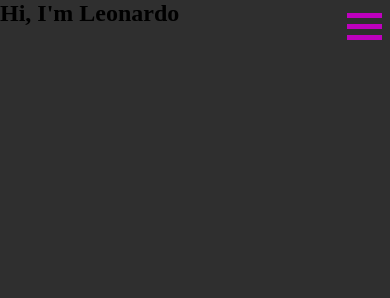
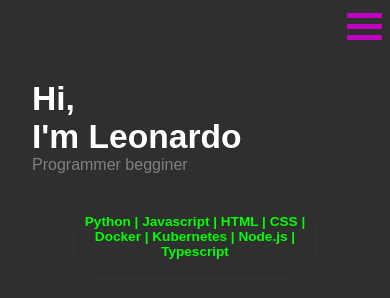
Before and after one commit to feilstrecker/mySite, a plain HTML site: page index.html in a window 390 px wide. Drawn offline with Linux system fonts and the light colour scheme.

Commit message:
new section

```diff
--- a/assets/css/style.css
+++ b/assets/css/style.css
@@ -1,6 +1,7 @@
 * {
     margin: 0;
     padding: 0;
+    scroll-behavior: smooth;
 }
 
 ul {
@@ -51,6 +52,7 @@ body {
         box-shadow: -0.1rem 1rem 2rem -1rem rgb(191, 0, 191);
         position: fixed;
         right: 0;
+        top: 0;
         width: 0;
         height: 100vh;
         transition: ease;
@@ -73,4 +75,45 @@ body {
         font-size: 1.2rem;
     }
 
+    .home {
+        width: 100%;
+        height: 100%;
+        display: flex;
+        flex-direction: column;
+    }
+
+    .home-title {
+        font-family: Arial, Helvetica, sans-serif;
+        color: white;
+        font-size: 2.1rem;
+        margin-left: 2rem;
+        margin-top: 5rem;
+        transition: ease;
+        transition-duration: 1s;
+    }
+    .home-title:hover {
+        color: purple;
+    }
+
+    .p-home {
+        color: gray;
+        font-family: Arial, Helvetica, sans-serif;
+        margin-left: 2rem;
+        font-weight: lighter;
+    }
+
+    .p-home-skills {
+        color: #00ff00;
+        font-size: 85%;
+        font-family: Arial, Helvetica, sans-serif;
+        font-weight: bold;
+        margin: 2rem auto 0 auto;
+        box-shadow: 0 0 1rem -0.8rem gray;
+        width: 15rem;
+        height: 4rem;
+        text-align: center;
+        padding-top: 0.5rem;
+        border-radius: 0.5rem;
+    }
+
 }
--- a/index.html
+++ b/index.html
@@ -16,17 +16,18 @@
         </div>
         <aside class="mobile-navbar-content">
             <ul class="mobile-navbar-ul">
-                <li class="mobile-navbar-li">home</li>
-                <li class="mobile-navbar-li">about</li>
-                <li class="mobile-navbar-li">certificates</li>
+                <li class="mobile-navbar-li"><a href="#home">home</a></li>
+                <li class="mobile-navbar-li"><a href="#home">about</a></li>
+                <li class="mobile-navbar-li"><a href="#home">certificates</a></li>
             </ul>
         </aside>
     </nav>
 
-    <section class="home">
-        <h1 class="home-title">Hi, I'm Leonardo</h1>
+    <section id="home" class="home">
+        <h1 class="home-title">Hi,<br> I'm Leonardo</h1>
+        <p class="p-home">Programmer begginer</p>
+        <p class="p-home-skills">Python | Javascript | HTML | CSS | Docker | Kubernetes | Node.js | Typescript </p>
     </section>
     <script src="assets/js/mobile-navbar-button.js"></script>
-    <script src="assets/js/hometitle-anim.js"></script>
 </body>
 </html>
```
